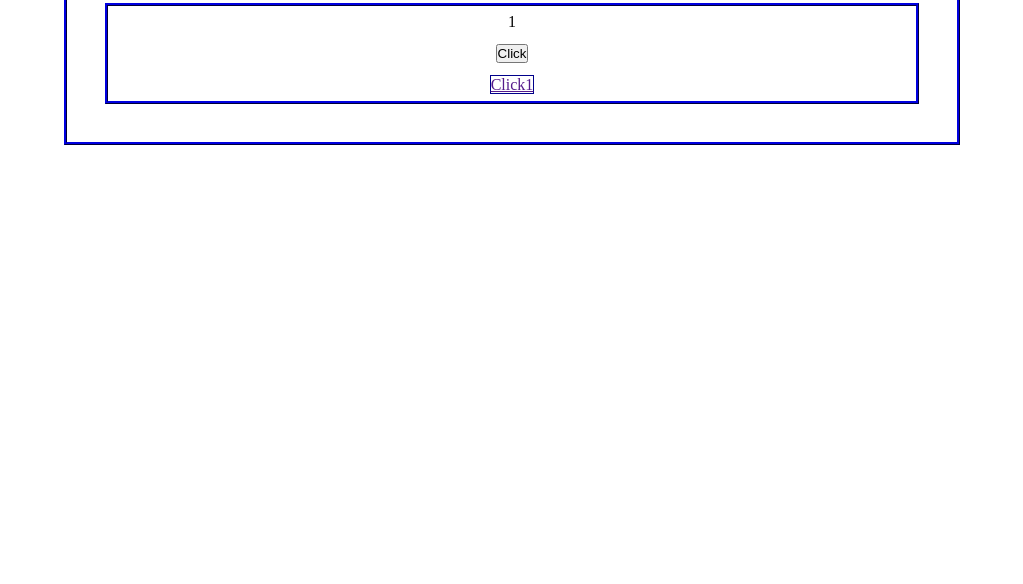
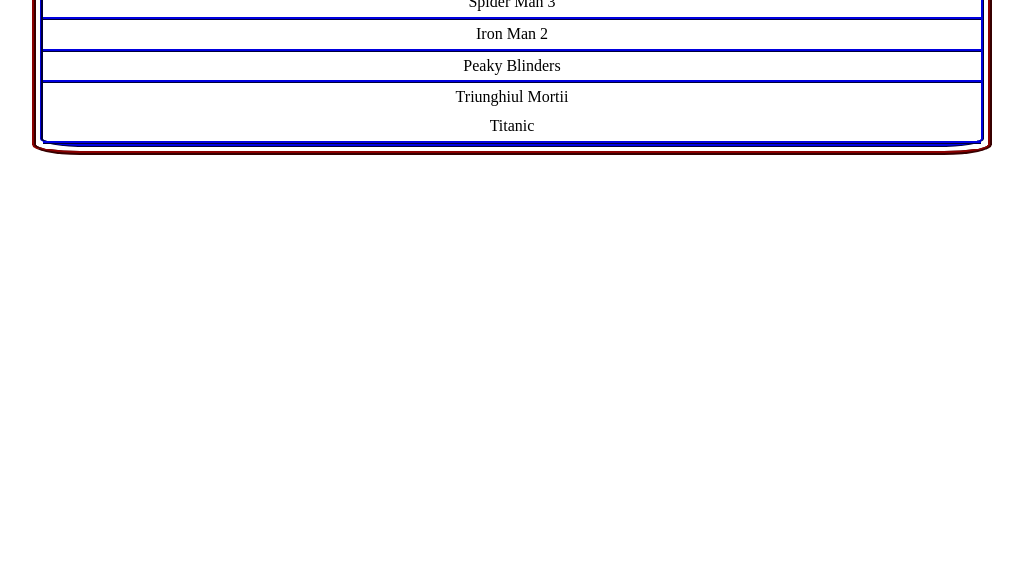
Before and after one commit to Ceokan-Business/DOM---learning, a plain HTML site: page index.html in a window 1280 px wide. Shown: the part 216-800 px from the top of the page, without its empty margins (128-1151 px from the left). Drawn offline with Linux system fonts and the light colour scheme.

Commit message:
Event Delegation
-eveniment setat pentru un element cu mai multi copii
-asa putem modifica la alegere copii elementului parinte

-crearea unui element nou si adaugarea lui in eveniment

```diff
--- a/code.js
+++ b/code.js
@@ -1,57 +1,67 @@
-//Event Propagation
+//Event delegation
 
-/*
-window.addEventListener  ("click", function () {
-    console.log ("window");
-},true);
+// @@@--> Modul cu propagare
+/* document.querySelector ('#film-1').addEventListener ("click", function (e) {
+    console.log ("Spider Man 3");
 
-document.addEventListener ("click", function () {
-    console.log ("document");
-}, true);
+    const target = e.target;
 
-document.querySelector('.div-2').addEventListener("click", function (e) {
-    // e.stopPropagation ();  ---> opreste de tot
-    console.log ("Div 2");
-}, {once: true});
+    if (target.matches ("li")) {
+        target.style.backgroundColor = "lightgrey";
+    }
+})
+
+document.querySelector ('#film-2').addEventListener ("click", function (e) {
+    console.log ("Iron Man 2");
+
+    const target = e.target;
+
+    if (target.matches ("li")) {
+        target.style.backgroundColor = "lightgrey";
+    }
+})
+
+document.querySelector ('#film-3').addEventListener ("click", function (e) {
+    console.log ("Peaky Blinders");
+
+    const target = e.target;
+
+    if (target.matches ("li")) {
+        target.style.backgroundColor = "lightgrey";
+    }
+})
+
+document.querySelector ('#film-4').addEventListener ("click", function (e) {
+    console.log ("Triunghiul Mortii");
+
+    const target = e.target;
+
+    if (target.matches ("li")) {
+        target.style.backgroundColor = "lightgrey";
+    }
+}) */
+
+//Nota Personala: e este foarte folosit cand vrei sa modifici elementul din HTML
+
+// @@@--> Event Delegation
+//Varianta scurta
+const ul = document.querySelector ("#films");
 
 
-document.querySelector (".div-1").addEventListener("click", function () {
-    console.log ("Div 1");
-},true);
+ul.addEventListener ("click", function(e) { //practic setam un eveniment pentru intreaga lista
 
-document.querySelector("button").addEventListener ("click", function (e) {
-    console.log (e.target.innerText = 'clicked'); // e - obiectul pentru eveniment
-}, true); */
+    console.log (e.target.getAttribute('id') + ' is clicked');
 
-//-----
-window.addEventListener  ("click", function () {
-    console.log ("window");
-},false);
+    const target = e.target;
+    if (target.matches('li')) {
+        target.style.backgroundColor = "lightgrey";
+    };
+});
 
-document.addEventListener ("click", function () {
-    console.log ("document");
-}, false);
+const newFilms = document.createElement ('li');
 
-document.querySelector('.div-2').addEventListener("click", function () {
-    console.log ("Div 2");
-}, {once: true});
+//Adaugarea la eveniment a altui obiect
+newFilms.innerText = "Titanic";
+newFilms.setAttribute ('id', 'film-5');
 
-
-document.querySelector (".div-1").addEventListener("click", function () {
-    console.log ("Div 1");
-},false);
-
-document.querySelector("button").addEventListener ("click", function (e) {
-    console.log (e.target.innerText = 'clicked'); // e - obiectul pentru eveniment
-}, false);
-
-//Daca e fals - propagarea se face de la obiect la sursa
-//Daca e adevarat - propagarea se face in ordinea dorita
-//e.stopPropagation () - in ambele sensuri
-
-
-//PREVENT DEFAULT METHOD - ex. for anchor tag
-document.querySelector(".btn-default").addEventListener ("click", function (e) {
-    e.preventDefault ();
-    console.log (e.target.innerText = "clicked-1");
-})
+ul.appendChild (newFilms);
--- a/index.html
+++ b/index.html
@@ -8,18 +8,16 @@
     <title>Films</title>
   </head>
   <body>
+    <h1 id="main-heading">Favourite movies for this year</h1>
     <div class="container">
-      <div class="div-2">
-        <p>2</p>
-        <div class="div-1">
-          <p>1</p>
-          <button>Click</button>
-          <p>
-            <a href="" class="btn-default">Click1</a>
-          </p>
-        </div>
-      </div>
+      <ul id="films">
+        <li id="film-1">Spider Man 3</li>
+        <li id="film-2">Iron Man 2</li>
+        <li id="film-3">Peaky Blinders</li>
+        <li id="film-4">Triunghiul Mortii</li>
+      </ul>
     </div>
+
     <script src="code.js"></script>
   </body>
 </html>
--- a/main.css
+++ b/main.css
@@ -4,25 +4,29 @@
     box-sizing: border-box;
 }
 
-.container {
+body {
     margin: 10em;
-    text-align: center;
+    border: ridge darkred 0.25em;
+    padding-left: 0.25em;
+    padding-right: 0.25em;
+    padding-bottom: 0.25em;
+    border-radius: 5%;
 }
 
-.div-1, .div-2 {
-    margin: 2em;
-    border: ridge darkblue 0.2em;
-    padding:0.4em;
+li {
+    border-bottom-style: ridge;
+    text-align: center;
+    border-color:darkblue;
 }
 
-#heading {
-    padding-bottom: 0.4em;
+li:nth-child(4) {
+    border-bottom: 0;
 }
 
-button, .btn-default {
-    margin: 1em;
+ul {
+    list-style-type: none;
+    border-style: ridge;
+    line-height: 1.8em;
+    border-color:darkblue;
+    border-radius: 5%;
 }
-
-.btn-default {
-    border: solid darkblue 0.1em;
-}
```
